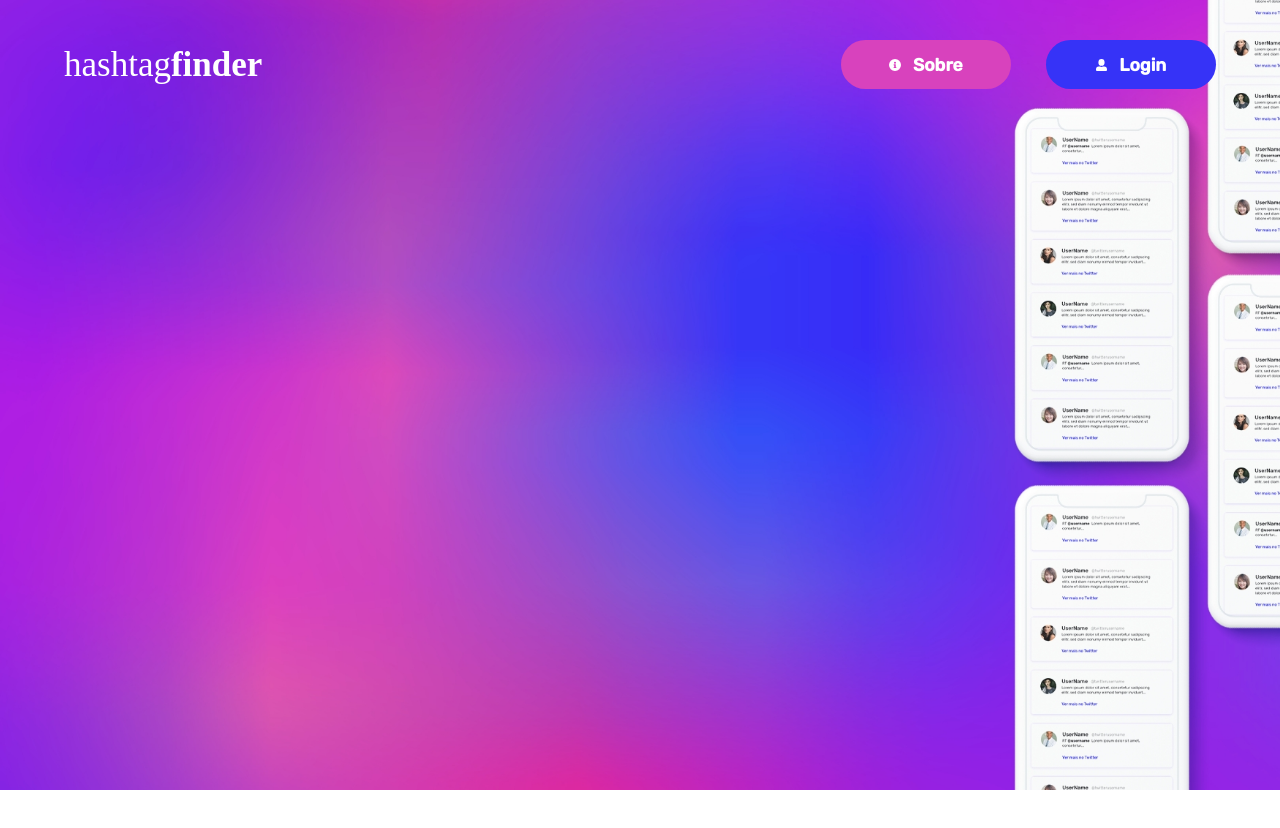
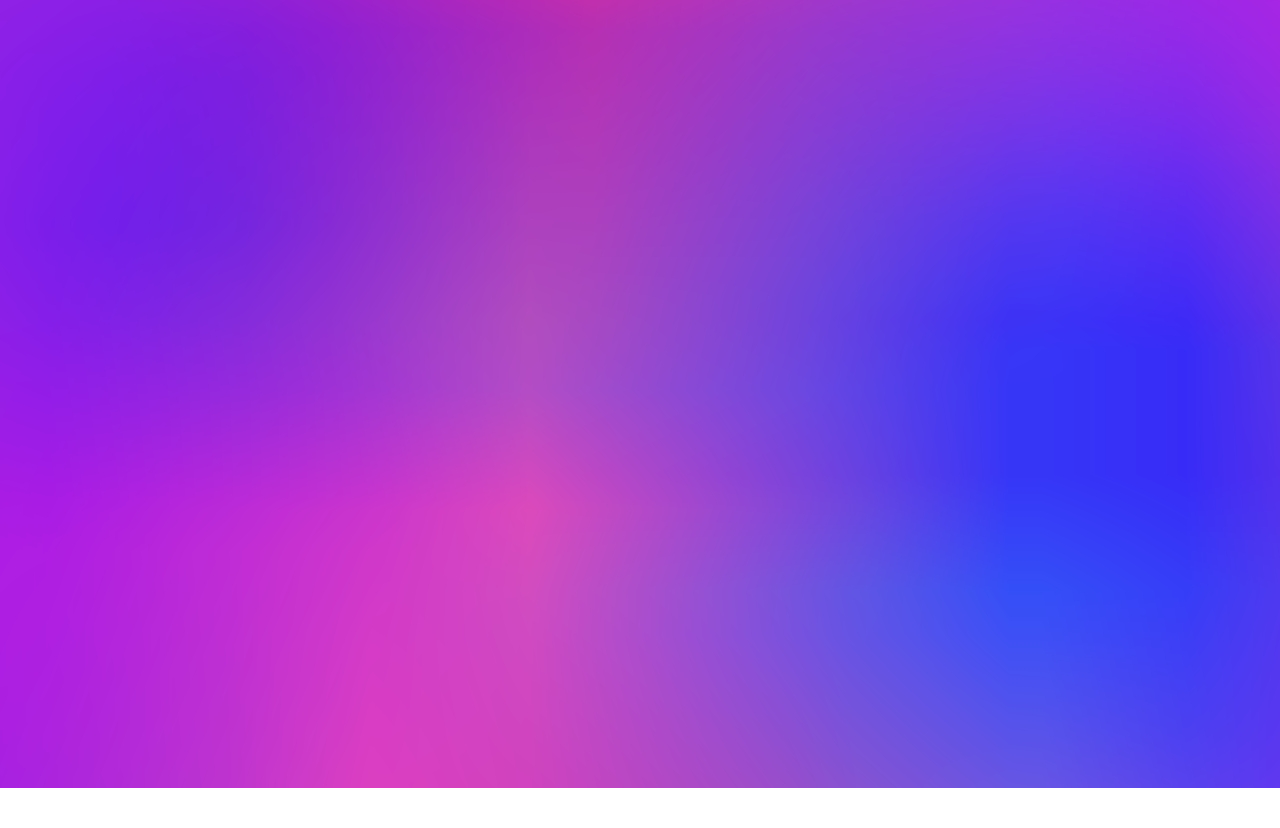
Before and after one commit to EdiJunior88/Projeto-hashtagFinder, a React (Create React App) app in the folder hashtagfinder/: page / in a window 1280 px wide. Shown: the top 828 px of the page. After the commit the page ends 800 px from the top, so only its background shows below. Built offline with nearby package versions, Linux system fonts and the light colour scheme.

Commit message:
Atualizações no projeto - Refazendo a página home - Incluindo e excluindo arquivos CSS e JavaScript - Reorganizando a estrutura da página home

```diff
--- a/hashtagfinder/src/componentes/cabecalho/cabecalho.jsx
+++ /dev/null
@@ -1,33 +0,0 @@
-import React from 'react';
-import '../../css/cabecalho.css'
-import sobreIcone from '../../imagens/icones/icon-info-circle.svg';
-import loginIcone from '../../imagens/icones/icon-user-alt.svg';
-
-export default function Cabecalho() {
-  return (
-    <>
-      <header>
-        <div className='container-cabecalho'>
-          <nav className='cabecalho'>
-            <div className='cabecalho-titulo'>
-              <span>hashtag</span>
-              <span className='texto-negrito'>finder</span>
-            </div>
-
-            <div className='cabecalho-botoes'>
-              <button className='botao-sobre'>
-                <img  className='botao-icone' src={sobreIcone} />
-                Sobre
-              </button>
-
-              <button className='botao-login'>
-                <img className='botao-icone' src={loginIcone} />
-                Login
-              </button>
-            </div>
-          </nav>
-        </div>
-      </header>
-    </>
-  );
-}
--- a/hashtagfinder/src/css/cabecalho.css
+++ /dev/null
@@ -1,53 +0,0 @@
-@import url('../css/global.css');
-
-/* Título (logo) da página e Botões */
-.container-cabecalho {
-  background: url(../imagens/cabecalho/cabecalho.jpg);
-  background-size: cover;
-  background-repeat: no-repeat;
-  height: 790px;
-}
-
-.cabecalho {
-  display: flex;
-  flex-direction: row;
-  flex-wrap: wrap;
-  justify-content: space-between;
-  align-items: center;
-  padding: 40px 64px 0 64px;
-}
-
-.cabecalho-titulo {
-  font-size: 35px;
-  color: #FFF;
-}
-
-.texto-negrito {
-  font-weight: bold;
-}
-
-.botao-sobre,
-.botao-login {
-  width: 170px;
-  height: 49px;
-  border-radius: 25px;
-  font-family: 'Rubik', sans-serif;
-  font-size: 1.1em;
-  font-weight: bold;
-  color: #FFF;
-  border: none;
-}
-
-.botao-sobre {
-  margin-right: 35px;
-  background: var(--cor-botao-sobre);
-}
-
-.botao-login {
-  background: var(--cor-botao-login);
-}
-
-.botao-icone {
-  padding-right: 12px;
-  width: 15%;
-}
--- a/hashtagfinder/src/css/global.css
+++ b/hashtagfinder/src/css/global.css
@@ -1,13 +1,8 @@
+@import url(../css/reset.css);
 @import url('https://fonts.googleapis.com/css2?family=Rubik:wght@300;400;500&display=swap');
-@import url(../css/reset.css);
 
 * {
   box-sizing: border-box;
   font-family: 'Rubik', sans-serif;
   font-weight: lighter;
 }
-
-:root {
-  --cor-botao-sobre: #D842BD;
-  --cor-botao-login: #3633F7;
-}
--- a/hashtagfinder/src/css/home.css
+++ b/hashtagfinder/src/css/home.css
@@ -1,25 +1,7 @@
-@import url(../css/global.css);
+@import url(global.css);
 
-/* Descrição texto da página inicial */
-.cabecalho-descricao {
-  display: flex;
-  flex-direction: column;
-  flex-wrap: nowrap;
-  width: 41.9%;
-  height: 290px;
-  margin-top: 168px;
-  margin-left: 140px;
+.home {
+  background: url(../imagens/home/home.jpg);
+  width: 100%;
+  height: 788px;
 }
-
-.descricao-titulo {
-  font-size: 5em;
-  font-weight: bold;
-  color: #fff;
-}
-
-.descricao-subtitulo {
-  width: 70.3%;
-  padding-top: 28px;
-  font-size: 1.93em;
-  color: #fff;
-}
--- a/hashtagfinder/src/css/reset.css
+++ b/hashtagfinder/src/css/reset.css
@@ -20,7 +20,7 @@ time, mark, audio, video {
 	padding: 0;
 	border: 0;
 	font-size: 100%;
-	font: inherit;
+	/* font: inherit; */
 	vertical-align: baseline;
 }
 /* HTML5 display-role reset for older browsers */
--- a/hashtagfinder/src/paginas/home/home.jsx
+++ b/hashtagfinder/src/paginas/home/home.jsx
@@ -1,28 +1,12 @@
 import React from 'react';
-import '../../css/global.css';
-import '../../css/home.css';
-import Cabecalho from '../../componentes/cabecalho/cabecalho';
+import '../../css/home.css'
 
-const Home = () => {
+function Home() {
   return (
-    <>
-      {
-        <Cabecalho />
-      }
+    <div className='home'>
 
-      {
-        <div className='cabecalho-descricao'>
-          <h1 className='descricao-titulo'>
-            Encontre hashtags de maneira fácil
-          </h1>
-          <h2 className='descricao-subtitulo'>
-            Digite o que deseja no campo de buscas e confira os resultados do
-            Twitter abaixo
-          </h2>
-        </div>
-      }
-    </>
+    </div>
   );
-};
+}
 
 export default Home;
```
Also changed, not shown: hashtagfinder/src/componentes/cabecalho.jsx (added, +11 -0 lines), hashtagfinder/src/componentes/descricao.jsx (added, +16 -0 lines), hashtagfinder/src/componentes/container.jsx (added), hashtagfinder/src/css/descricao.css (added), hashtagfinder/src/imagens/home/home-mobile.jpg (renamed from hashtagfinder/src/imagens/cabecalho/cabecalho-mobile.jpg), hashtagfinder/src/imagens/home/home.jpg (renamed from hashtagfinder/src/imagens/cabecalho/cabecalho.jpg).
